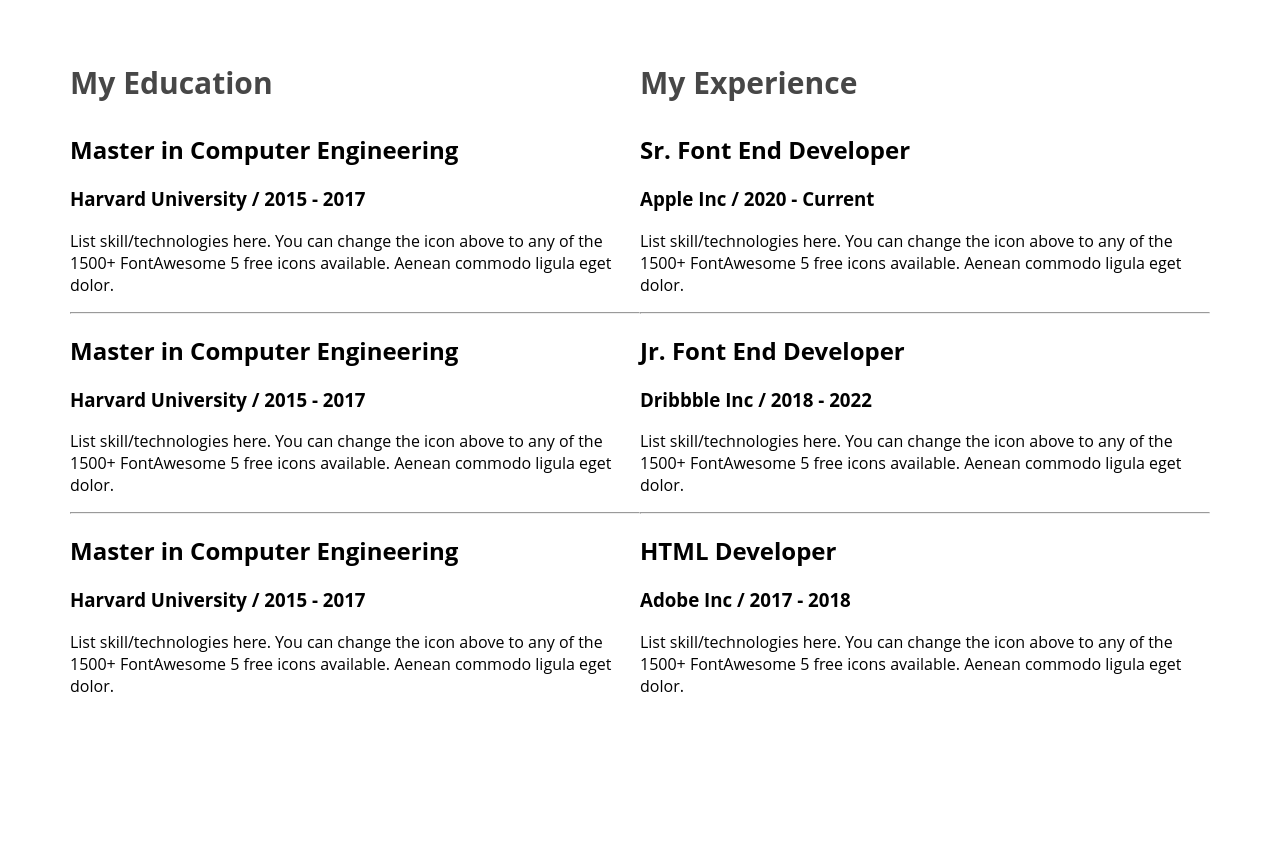
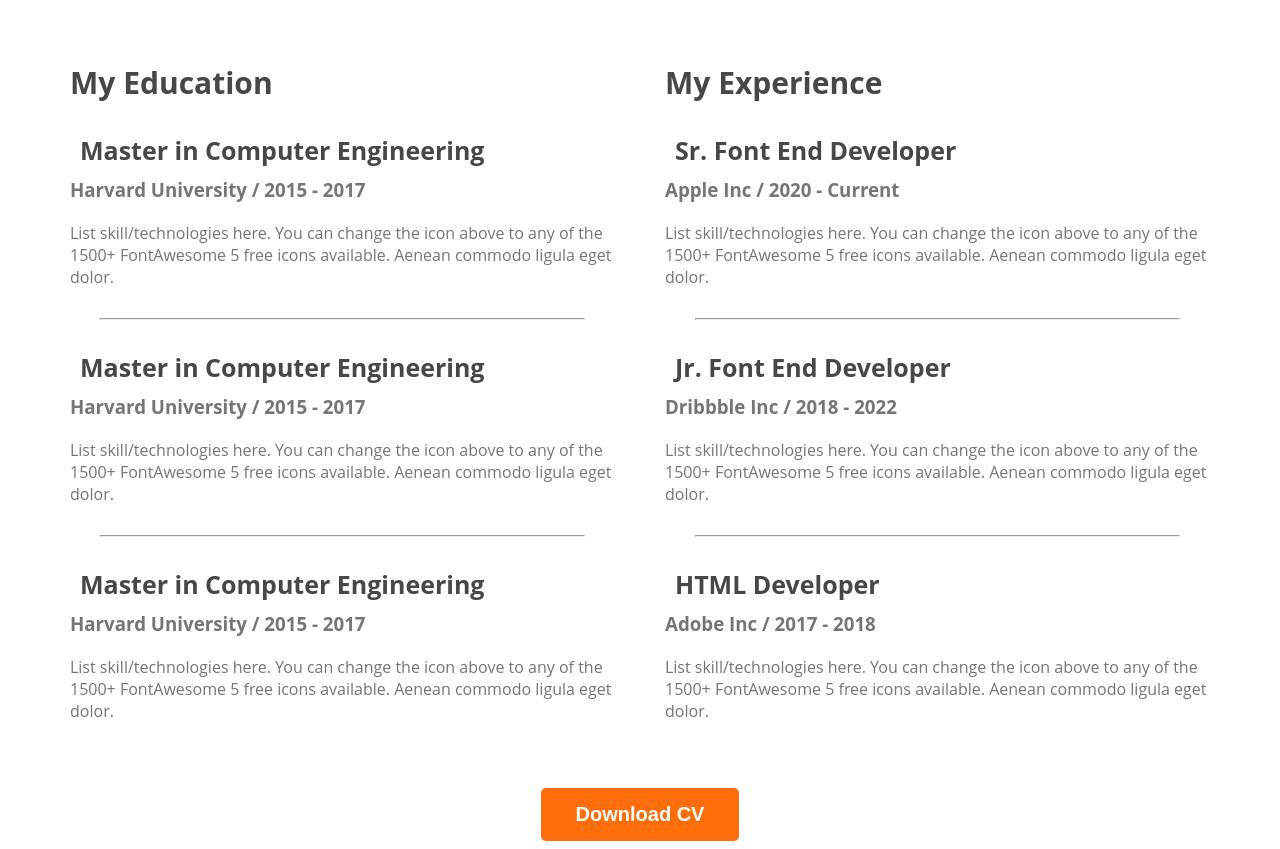
Before and after one commit to Uday833/webdeveloper-portfolio, a plain HTML site: page index.html in a window 1280 px wide. Shown: the part 2282-3131 px from the top of the page. Before the commit the page ends 3003 px from the top, so only its background shows below. Drawn offline with Linux system fonts and the light colour scheme.

Commit message:
finished the resume section

```diff
--- a/index.html
+++ b/index.html
@@ -147,12 +147,13 @@
                             to any of the 1500+ FontAwesome 5 free icons available. Aenean commodo ligula eget dolor.</p>
                     </div>
                 </div>
-
+            </div>
+                <div class="download-cv">
+                    <button class="btn-primary">Download CV</button>
+                </div>
         </section>
     </main>
     <footer>
 
     </footer>
 </body>
-
-</html>
--- a/styles/portfolio.css
+++ b/styles/portfolio.css
@@ -155,4 +155,25 @@ main section {
 
 .resume-container{
     display: flex;
+    gap: 50px;
 }
+.resume-item-title{
+    color: #474747;
+font-size: 25px;
+font-weight: 700;
+margin: 10px;
+}
+.resume-item-institute{
+    margin-bottom: 20px;
+    margin-top: 0px;
+}
+.resume-item-institute, .resume-item-description{
+    color: #757575;
+}
+.resume-container hr{
+    margin: 30px 30px;
+}
+.download-cv{
+    text-align: center;
+    margin-top: 50px;
+}
```
